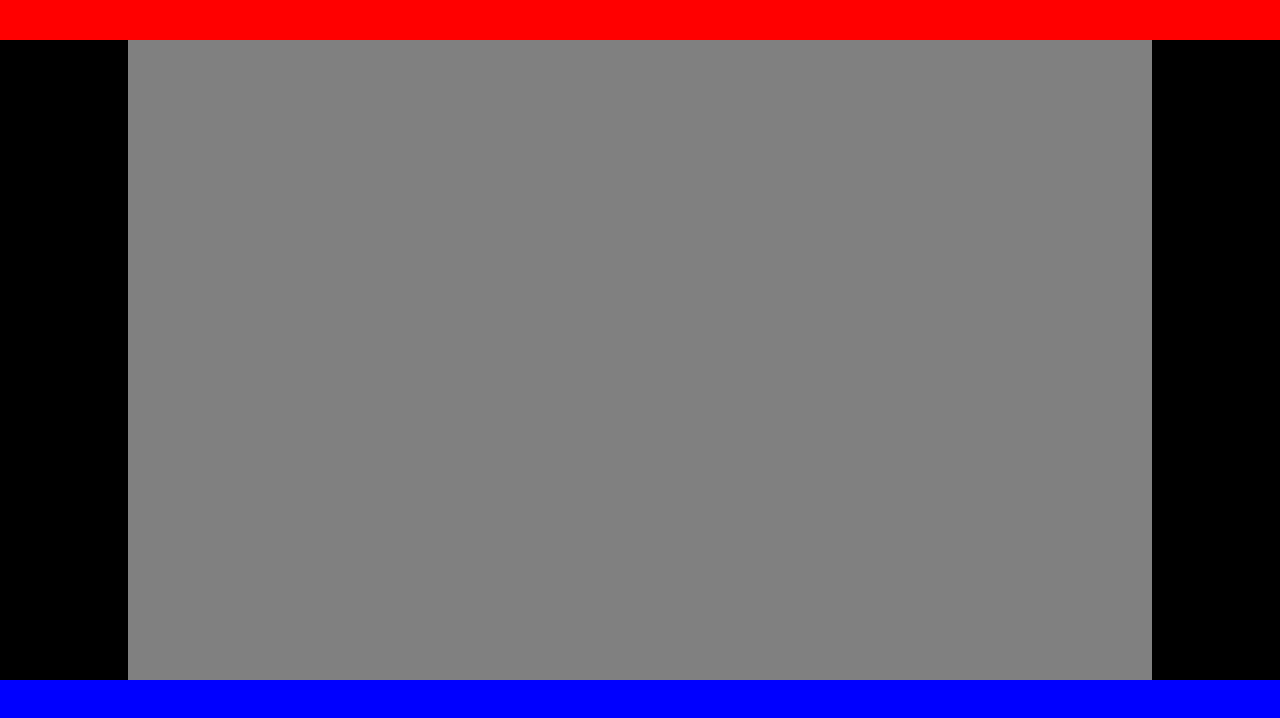
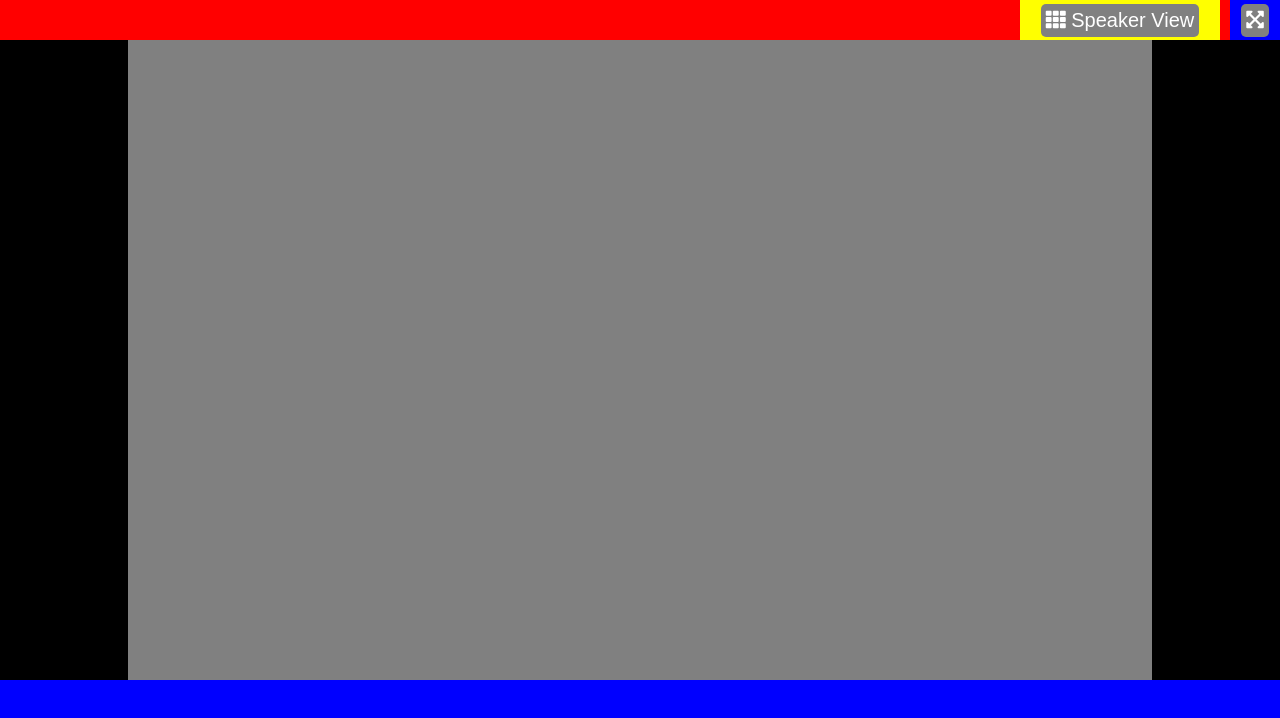
Before and after one commit to SIDDY-CHIUCHIOLO/html-css-zoom, a plain HTML site: page index.html in a window 1280 px wide. Drawn offline with Linux system fonts and the light colour scheme.

Commit message:
inserito contenuto nell'header

```diff
--- a/css/style.css
+++ b/css/style.css
@@ -6,20 +6,46 @@
 
 body{
     width: 100%;
+    color: white;
+    font-family: Arial, Helvetica, sans-serif;
+    font-size: 20px;
 }
+
+.flex-container{
+    display: flex;
+}
+
 header{
     height: 5vh;
     background-color: red;
+    justify-content: end;
+}
+
+header .speaker-view{
+    width: 200px;
+    height: 100%;
+    background-color: yellow;
+    margin-right: 10px;
+}
+
+header .zoom-icon{
+    width: 50px;
+    height: 100%;
+    background-color: blue;
+}
+
+header div a{
+    background-color: grey;
+    color: white;
+    margin: auto;
+    text-decoration: none;
+    padding: 5px;
+    border-radius: 5px;
 }
 
 main{
     height:80vh;
     background-color: black;
-}
-
-footer{
-    height: 15vh;
-    background-color: blue;
 }
 
 main .container{
@@ -28,3 +54,8 @@ main .container{
     height: 100%;
     background-color: grey;
 }
+
+footer{
+    height: 15vh;
+    background-color: blue;
+}
--- a/index.html
+++ b/index.html
@@ -5,12 +5,24 @@
     <meta http-equiv="X-UA-Compatible" content="IE=edge">
     <meta name="viewport" content="width=device-width, initial-scale=1.0">
     <link rel="stylesheet" href="css/style.css">
+    <!-- link font-awesome -->
+    <link rel="stylesheet" href="https://cdnjs.cloudflare.com/ajax/libs/font-awesome/5.15.4/css/all.min.css">
     <title>Zoom</title>
 </head>
 <body>
 
     <!-- intastazione della pagina -->
-    <header>
+    <header class="flex-container">
+
+        <!-- speaker view -->
+        <div class="speaker-view flex-container">
+            <a href=""> <i class="fas fa-th"></i> Speaker View</a>
+        </div>
+
+        <!-- zoom icon -->
+        <div class="zoom-icon flex-container">
+            <a href=""><i class="fas fa-expand-arrows-alt"></i></a>
+        </div>
     </header>
 
     <!-- corpo centrale della pagina -->
```
